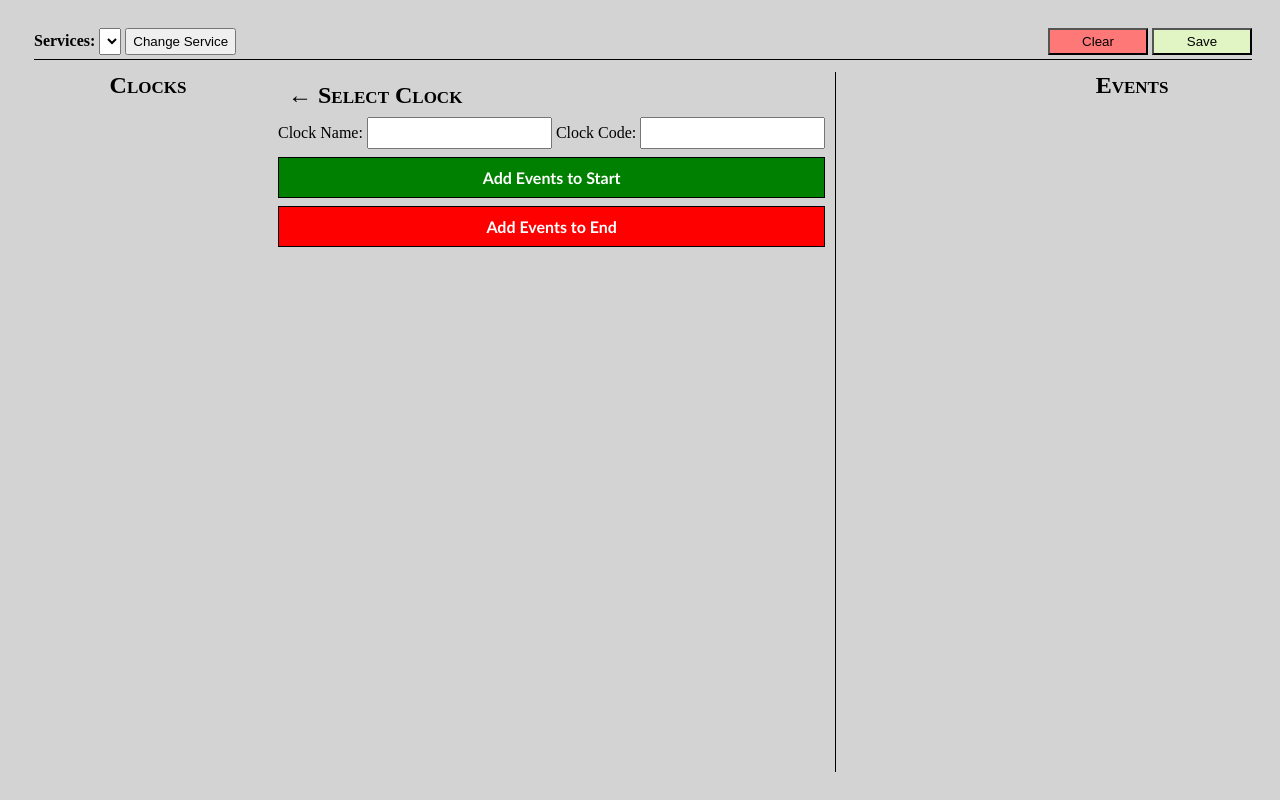
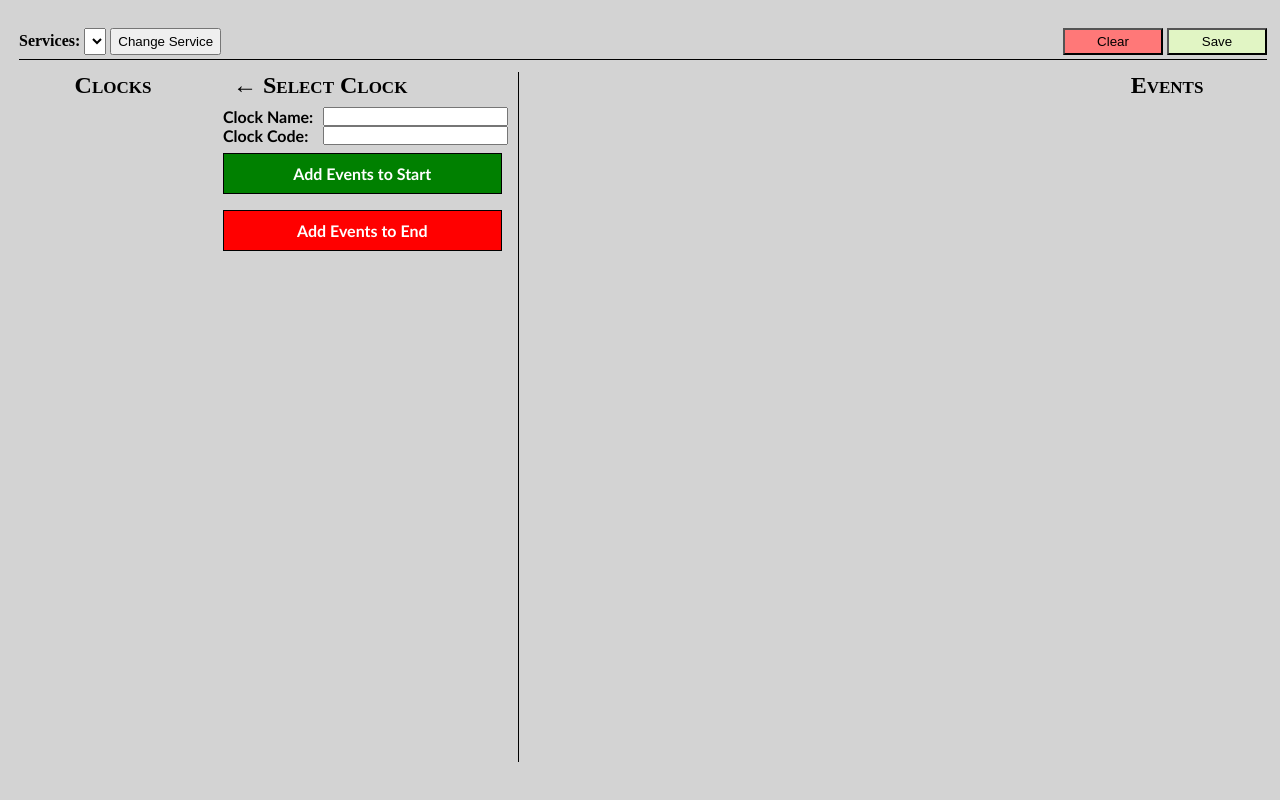
Before and after one commit to waynemerricks/rivendell-html, a PHP site: page / in a window 1280 px wide. Run offline with PHP 8.4, Linux system fonts and the light colour scheme; data that the repository does not hold is empty.

Commit message:
CSS changes to cope with slightly smaller screen (1280 width ish)

```diff
--- a/rdlogmanager/clock/css/clock.css
+++ b/rdlogmanager/clock/css/clock.css
@@ -1,7 +1,7 @@
 body {
 
   background: lightgrey;
-  padding: 20px;
+  padding: 20px 5px;
 
 }
 
@@ -12,6 +12,12 @@ h2 {
   margin: 0 auto;
   font-variant: small-caps;
   padding-bottom: 8px;
+
+}
+
+#editor h2 {
+
+  width: 80%;
 
 }
 
@@ -41,7 +47,7 @@ h2 {
 #clocks, #events {
 
   float: left;
-  width: 240px;
+  width: 200px;
   overflow-y: auto;
   height: 85vh;
   overflow-x: auto;
@@ -71,6 +77,14 @@ h2 {
 
 }
 
+#editor .event {
+
+ float: left;
+ width: 80%;
+ clear: both;
+
+}
+
 #clocks a {
 
   text-align: center;
@@ -89,7 +103,29 @@ h2 {
   overflow: auto;
   float: left;
   padding: 10px;
+  padding-top: 0px;
   border-right: 1px solid black;
+
+}
+
+#editor label {
+
+  float: left;
+  font-weight: bold;
+  clear: left;
+  width: 100px;
+  font-family: "Trebuchet MS", Arial, Helvetica, sans-serif;
+  font-size: 16px;
+
+  -moz-user-select: none;
+
+}
+
+#editor input {
+
+  float: left;
+  clear: right;
+  height: 1em;
 
 }
 
@@ -105,6 +141,10 @@ h2 {
   text-align: center;
   margin-top: 8px;
   margin-bottom: 8px;
+
+  width: 90%;
+  float: left;
+  clear: both;
 
 }
 
@@ -123,7 +163,7 @@ h2 {
 div.clockName {
 
   background: white;
-  width: 140px;
+  width: 100px;
   height: 40px;
 
   border: 1px solid black;
--- a/rdlogmanager/clock/index.php
+++ b/rdlogmanager/clock/index.php
@@ -95,6 +95,7 @@
           <input name="clockName" type="text" maxlength="58" value="<?php echo $selectedClock; ?>">
           <label for="clockShortName">Clock Code:</label>
           <input name="clockShortName" type="text" maxlength="3" value="<?php echo $clocks[$selectedClock]['SHORT_NAME']; ?>">
+          <div class="clear"></div>
           <div class="bookends" id="start">Add Events to Start</div>
           <div class="bookends" id="end">Add Events to End</div>
         </div>
```
